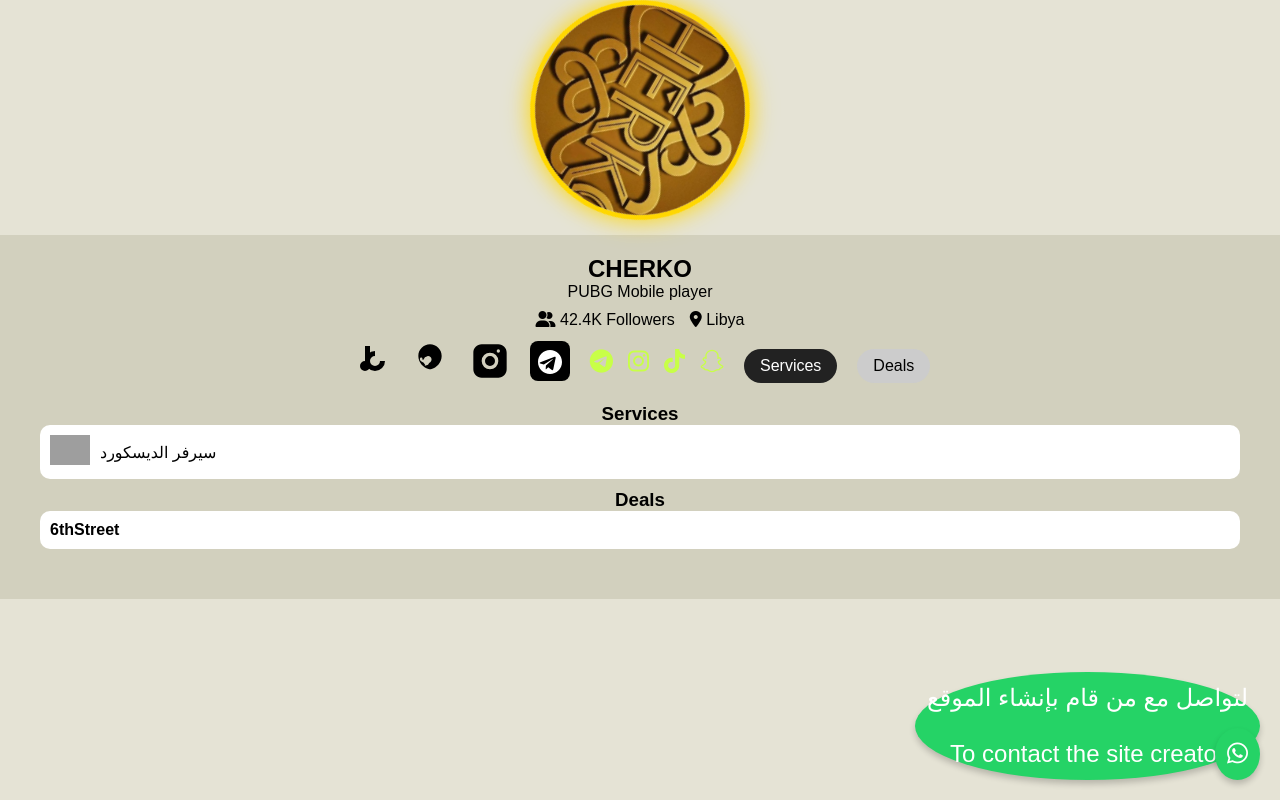
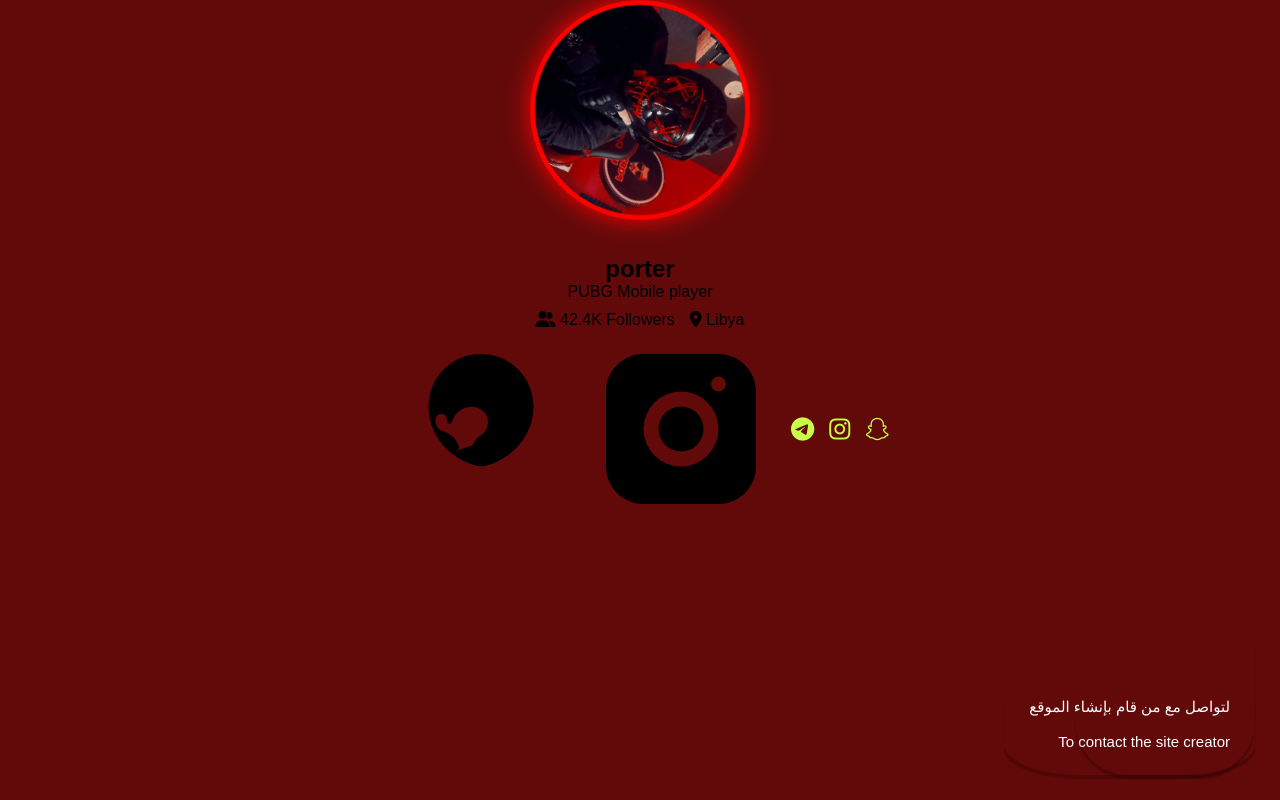
Before and after one commit to mones598/m-_new, a plain HTML site: page index.html in a window 1280 px wide. Drawn offline with Linux system fonts and the light colour scheme; grey boxes are pictures that could not be loaded.

Commit message:
Add files via upload

```diff
--- a/index.html
+++ b/index.html
@@ -3,7 +3,7 @@
 <head>
   <meta charset="UTF-8" />
   <meta name="viewport" content="width=device-width, initial-scale=1.0" />
-  <title>CHERKO Profile</title>
+  <title>porterProfile</title>
   <style>
   * {
   margin: 0;
@@ -14,7 +14,7 @@
   body {
       margin: 0;
       font-family: Arial, sans-serif;
-      background-color: #e5e3d5;
+      background-color: rgb(98, 9, 9);
     }
     .social-icons {
       display: flex;
@@ -24,9 +24,9 @@
     }
     .social-icons a {
       display: inline-block;
-      width: 40px;
-      height: 40px;
-      color: #000;
+      width: 180px;
+      height: 180px;
+      color: #000000;
       transition: color 0.3s ease;
     }
     .social-icons a:hover {
@@ -43,9 +43,9 @@
       height: 220px;
       border-radius: 50%;
       overflow: hidden;
-      border: 5px solid #ffd700;
+      border: 5px solid #ff0000;
       animation: spin 15s linear infinite;
-      box-shadow: 0 0 25px #ffd700;
+      box-shadow: 0 0 25px #ff0000;
     }
    .circle-container img {
       width: 100%;
@@ -59,7 +59,7 @@
     .profile-info {
       text-align: center;
       padding: 20px;
-      background: #d2d0be;
+      background:  rgb(98, 9, 9);
     }
     .stats {
       display: flex;
@@ -88,7 +88,7 @@
       padding: 8px 16px;
       border-radius: 20px;
       background: #222;
-      color: white;
+      color: rgb(98, 9, 9);
       cursor: pointer;
     }
     .section {
@@ -108,23 +108,19 @@
     }
 .whatsapp-icon {
   position: fixed;
-  bottom: 20px;
-  right: 20px;
-  background-color: #25D366;
+  bottom:25px;
+  right: 25px;
+
   color: white;
-  font-size: 24px;
-  padding: 12px;
-  border-radius: 50%;
-  text-align:center;
-  box-shadow: 0 4px 6px rgba(0,0,0,0.2);
+  font-size: 15px;
+  padding: 25px;
+  border-radius: 30%;
+  text-align:right;
+  box-shadow: 0 4px 1px rgba(0,0,0,0.2);
   transition: transform 0.3s ease;
   text-decoration: none;
 }
 
-.whatsapp-icon:hover {
-  transform: scale(1.1);
-  background-color: #20ba5a;
-}
 .telegram-icon {
   display: inline-block;
   width: 40px;
@@ -151,77 +147,45 @@
   <script src="https://kit.fontawesome.com/a076d05399.js" crossorigin="anonymous"></script>
 </head>
   <div class="circle-container">
-  <img src="img/02_02_47 12_16_59 ص.png" alt="CHERKO">
+  <img src="img/صورة واتساب بتاريخ 2025-07-27 في 17.51.42_57d4fcd7.jpg" alt="porter">
   </div>
   <div class="profile-info">
-    <h2>CHERKO</h2>
+    <h2>porter</h2>
     <p>PUBG Mobile player</p>
     <div class="stats">
       <span><i class="fas fa-user-friends"></i> 42.4K Followers</span>
       <span><i class="fas fa-map-marker-alt"></i> Libya</span>
     </div>
   <div class="social-icons">
-    <!-- تيك توك -->
-    <a href="https://www.tiktok.com/@cherkox1?_t=ZM-8yMA295qRle&_r=1" target="_blank" aria-label="TikTok">
-      <svg viewBox="0 0 24 24" xmlns="http://www.w3.org/2000/svg">
-        <path d="M9 3h3v12a3 3 0 1 1-3-3V3z"/>
-        <path d="M15 6a6 6 0 1 0 6 6h-3a3 3 0 1 1-3-3V6z"/>
-      </svg>
-    </a>
+
 
     <!-- سناب شات -->
-    <a href="https://t.snapchat.com/u5sWbj6C" target="_blank" aria-label="Snapchat">
+    <a href="https://www.snapchat.com/add/porter_bin?share_id=ge38OigDFCQ&locale=ar-EG-u-nu-latn" target="_blank" aria-label="Snapchat">
       <svg viewBox="0 0 24 24" xmlns="http://www.w3.org/2000/svg">
         <path d="M12 2C8.13 2 5 5.13 5 9c0 3.86 2.84 7.06 6.58 7.93.3.05.62.05.92 0C16.16 16.06 19 12.86 19 9c0-3.87-3.13-7-7-7zM8.5 15c.37 0 .65-.34.55-.7a3.262 3.262 0 0 0-2.18-2.04c-.53-.18-.92-.7-.92-1.27v-.27a.75.75 0 0 1 1.5 0v.17c0 .12.05.22.13.29.07.07.15.12.25.12.15 0 .28-.12.3-.27a2.746 2.746 0 0 1 2.3-1.95c1.28-.22 2.5.7 2.5 1.99a2.16 2.16 0 0 1-.78 1.66 2.6 2.6 0 0 0-1.12 1.17.66.66 0 0 1-.6.43z"/>
       </svg>
     </a>
 
     <!-- إنستجرام -->
-    <a href="https://www.instagram.com/notcherko?igsh=Nm00NTN1eGRiYm43&utm_source=qr" target="_blank" aria-label="Instagram">
+    <a href="https://www.instagram.com/ptr_porter?igsh=ZjR3bWZ6NmIyaXJo" target="_blank" aria-label="Instagram">
       <svg viewBox="0 0 24 24" xmlns="http://www.w3.org/2000/svg">
         <path d="M7 2C4.243 2 2 4.243 2 7v10c0 2.757 2.243 5 5 5h10c2.757 0 5-2.243 5-5V7c0-2.757-2.243-5-5-5H7zm10 3a1 1 0 1 1 0 2 1 1 0 0 1 0-2zM12 7a5 5 0 1 1 0 10 5 5 0 0 1 0-10zm0 2a3 3 0 1 0 0 6 3 3 0 0 0 0-6z"/>
       </svg>
     </a>
 
-<a href="https://t.me/@pgcherko" target="_blank" rel="noopener" class="telegram-icon" aria-label="رابط تليجرام">
-  <svg viewBox="0 0 240 240" xmlns="http://www.w3.org/2000/svg" role="img" aria-hidden="true">
-    <path d="M120 0C53.729 0 0 53.729 0 120s53.729 120 120 120 120-53.729 120-120S186.271 0 120 0zm57.024 78.304l-24.442 115.19c-1.846 8.065-6.634 10.056-13.438 6.27l-37.169-27.448-17.933 17.254c-1.979 1.979-3.636 3.636-7.43 3.636l2.66-37.418 67.999-61.37c2.956-2.66-.65-4.141-4.57-1.48l-84.147 52.95-36.206-11.3c-7.85-2.39-7.997-7.85 1.641-11.635l141.805-54.65c6.54-2.39 12.264 1.56 10.792 11.053z"/>
-  </svg>
-</a>
     <div class="icons">
       <i class="fab fa-telegram"></i>
       <i class="fab fa-instagram"></i>
-      <i class="fab fa-tiktok"></i>
       <i class="fab fa-snapchat"></i>
     </div>
-
-    <div class="tabs">
-      <div class="tab">Services</div>
-      <div class="tab" style="background:#ccc;color:#000;">Deals</div>
-    </div>
-  </div>
-
-  <div class="section">
-    <h3>Services</h3>
-    <div class="service">
-   <a href="https://discord.gg/GGbpXAjf" >
-  <img src="https://cdn-icons-png.flaticon.com/512/5968/5968756.png" alt="Discord" />
-</a>  سيرفر الديسكورد
-    </div>
-
-    <h3>Deals</h3>
-    <div class="deal">
-      <strong>6thStreet</strong>
-    </div>
-  </div>
 <div class="whatsapp-icon">
   لتواصل مع من قام بإنشاء الموقع
   <br>
   <br>
   To contact the site creator
 
-  <a href="https://wa.me/931803680" class="whatsapp-icon" target="_blank">
-    <i class="fab fa-whatsapp"></i>
+  <a href="https://wa.me/931803680" class="whatsapp-icon" >
+
   </a>
 </div>
 </body>
```
Also changed, not shown: img/صورة واتساب بتاريخ 2025-07-27 في 17.51.42_57d4fcd7.jpg (added).
